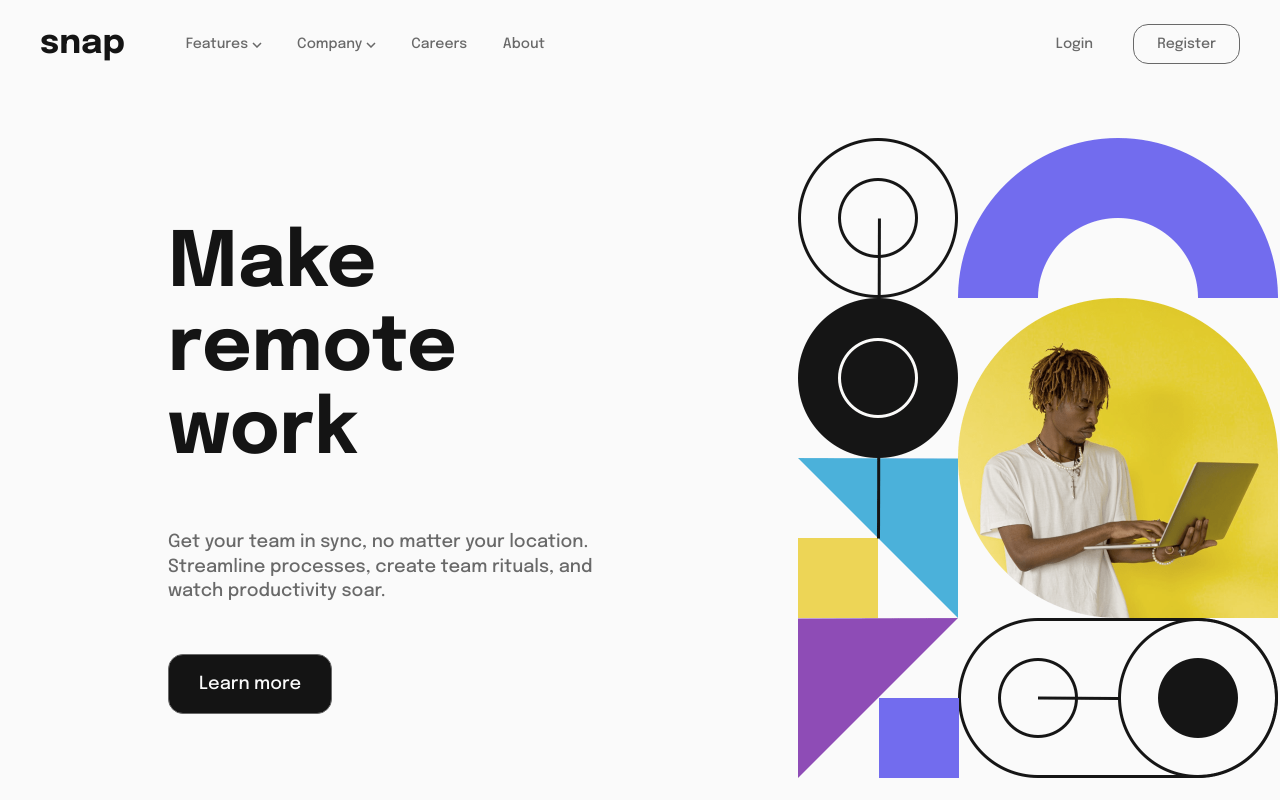
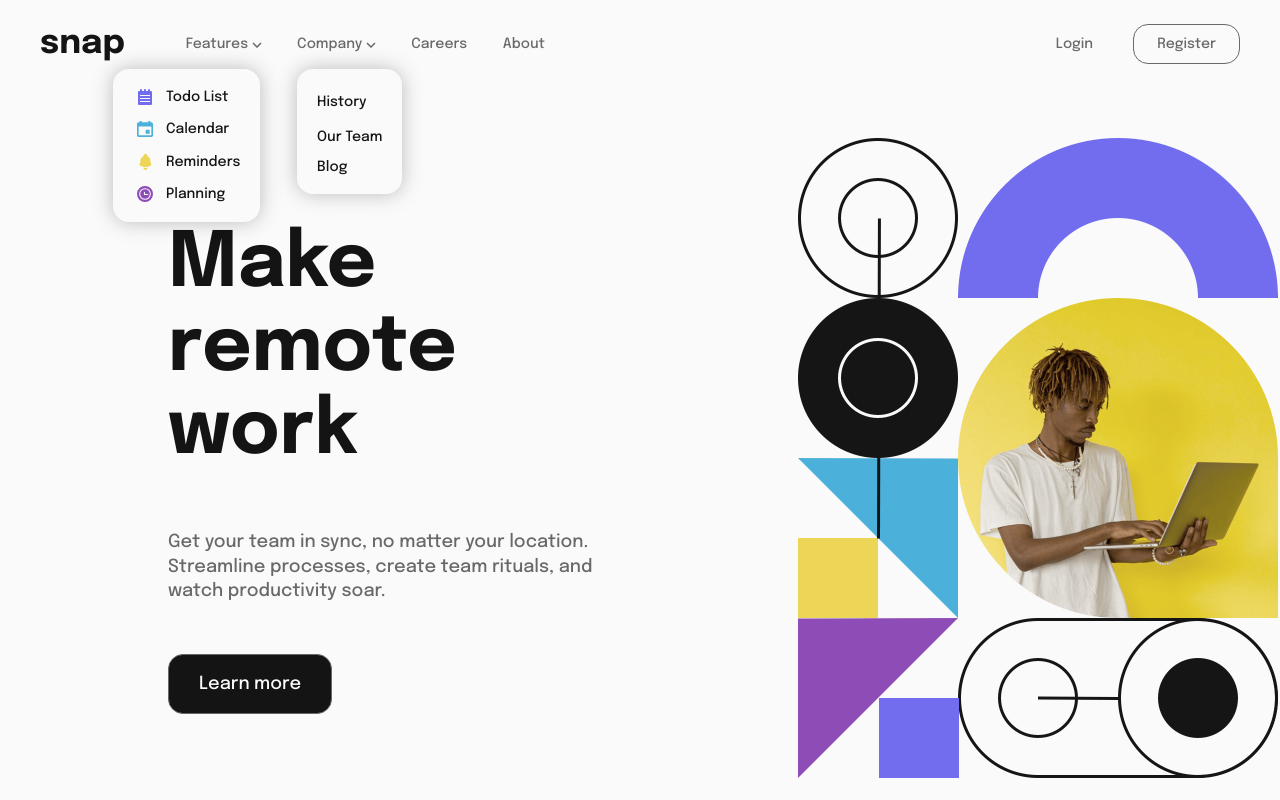
Before and after one commit to ferlarag/frontendmentor-challenge-drop-down-menu, a plain HTML site: page index.html in a window 1280 px wide. Shown: the top 800 px of the page. Drawn offline with Linux system fonts and the light colour scheme.

Commit message:
Dropdown menu

```diff
--- /dev/null
+++ b/App/scss/layout/_features.scss
@@ -0,0 +1,40 @@
+.features{
+    position: absolute;
+    top: 2rem;
+    right: 20rem;
+    padding: 1.25rem;
+    border-radius: 1rem;
+    background-color: var(--white-color);
+    filter: drop-shadow(0px 0px 10px rgba(0, 0, 0, 0.25));
+
+    &__items{
+        display: grid;
+        grid-template-columns: 25px 1fr;
+        align-items: center;
+        color: var(--black-color);
+        gap: 1rem 0.5rem;
+
+        & :nth-child(2n-1){
+            display: flex;
+            justify-content: center;
+        }
+    }
+
+}
+
+.company{
+    position: absolute;
+    top: 2rem;
+    padding: 1.25rem;
+    border-radius: 1rem;
+    background-color: var(--white-color);
+    filter: drop-shadow(0px 0px 10px rgba(0, 0, 0, 0.25));
+
+    &__items{
+        display: grid;
+        grid-template-rows: 25px 1fr;
+        align-items: center;
+        color: var(--black-color);
+        gap: 1rem;
+    }
+}
--- a/App/scss/layout/_grid.scss
+++ b/App/scss/layout/_grid.scss
@@ -3,7 +3,7 @@
     grid-template-columns: 1fr 1fr;
     grid-template-rows: 1fr;
     gap: 150px;
-    margin: 0 4rem 0 8rem;
+    margin: 0 4rem 5rem 8rem;
 
     &__text{
         padding-top: 8.5rem;
--- a/App/scss/layout/_index.scss
+++ b/App/scss/layout/_index.scss
@@ -1,3 +1,4 @@
 @forward 'content';
 @forward 'nav';
+@forward 'features';
 @forward 'grid';
--- a/App/scss/layout/_nav.scss
+++ b/App/scss/layout/_nav.scss
@@ -7,6 +7,7 @@
         margin-right: 3.8rem;
     }
     &__menu{
+        position: relative;
         display: flex;
         font-size: 0.88rem;
 
--- a/index.html
+++ b/index.html
@@ -24,8 +24,29 @@
     <nav class="nav">
       <h2 class="nav__logo">snap</h2>
       <ul class="nav__menu">
-        <li>Features <img src="/images/icon-arrow-down.svg" alt="downarrow"></li>
-        <li>Company <img src="/images/icon-arrow-down.svg" alt="downarrow"></li>
+        <li>Features <img src="/images/icon-arrow-down.svg" alt="downarrow">
+          <div class="features">
+            <ul class="features__items">
+              <li><img src="/images/icon-todo.svg" alt="todoList"></li>
+              <li>Todo List</li>
+              <li><img src="/images/icon-calendar.svg" alt="calendar"></li>
+              <li>Calendar</li>
+              <li><img src="/images/icon-reminders.svg" alt="reminders"></li>
+              <li>Reminders</li>
+              <li><img src="/images/icon-planning.svg" alt="planning"></li>
+              <li>Planning</li>
+            </ul>
+          </div>
+        </li>
+        <li>Company <img src="/images/icon-arrow-down.svg" alt="downarrow">
+          <div class="company">
+            <ul class="company__items">
+              <li>History</li>
+              <li>Our Team</li>
+              <li>Blog</li>
+            </ul>
+          </div>
+        </li>
         <li>Careers</li>
         <li>About</li>
       </ul>
```
Also changed, not shown: App/scss/styles.css, 1 other file.
